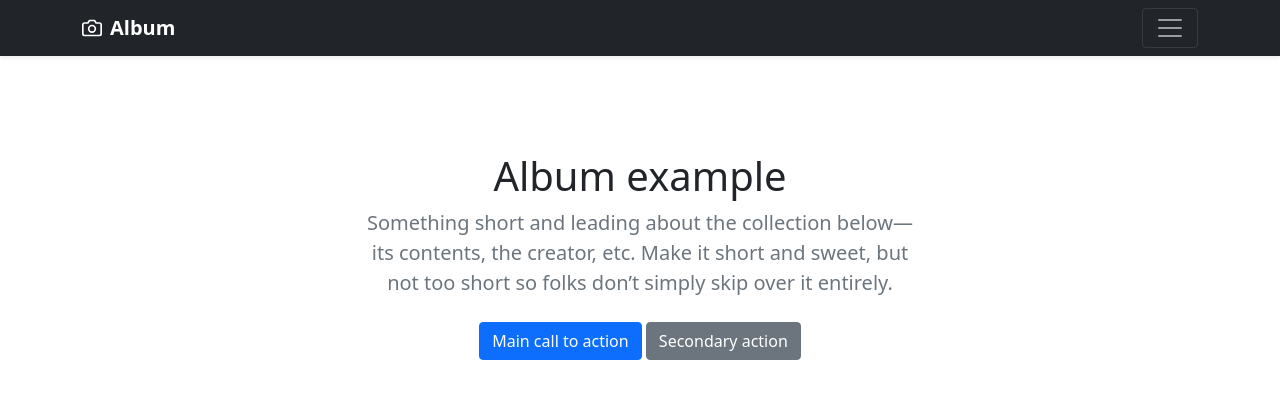
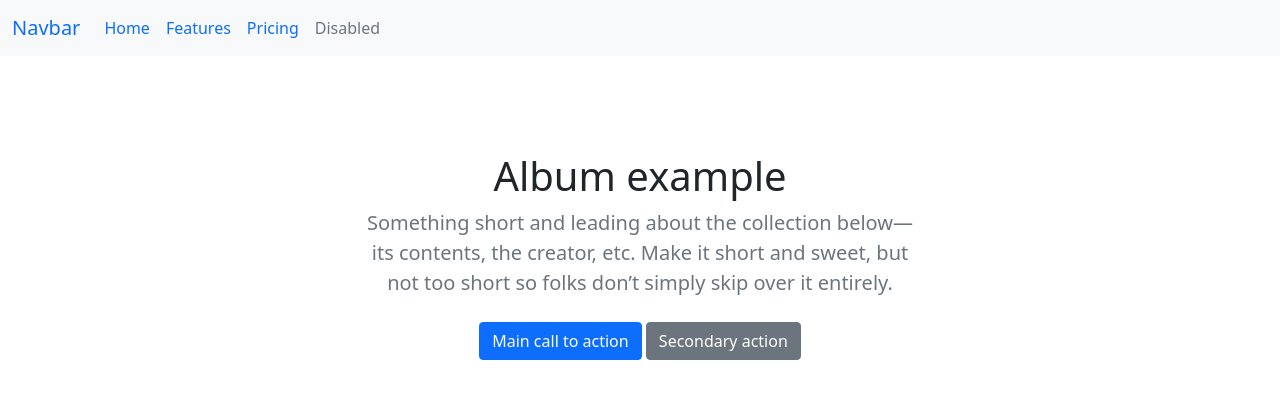
Before and after one commit to vrsb99/Intella, a Python web app: template website/templates/index.html in a window 1280 px wide. Shown: the top 420 px of the page. Run offline with Jinja, Linux system fonts and the light colour scheme; the template is opened without the code that fills it, so the values that code supplies are empty; some libraries are stand-ins or nearby versions.

Commit message:
Web changes

```diff
--- a/website/templates/layout.html
+++ b/website/templates/layout.html
@@ -13,7 +13,7 @@
 
 
     <!-- Bootstrap core CSS -->
-<link href="../static/bootstrap.min.css" rel="stylesheet" integrity="sha384-EVSTQN3/azprG1Anm3QDgpJLIm9Nao0Yz1ztcQTwFspd3yD65VohhpuuCOmLASjC" crossorigin="anonymous">
+<link href="{{ url_for('static', filename='../static/bootstrap.min.css') }}" rel="stylesheet" integrity="sha384-EVSTQN3/azprG1Anm3QDgpJLIm9Nao0Yz1ztcQTwFspd3yD65VohhpuuCOmLASjC" crossorigin="anonymous">
 
     <!-- Favicons -->
 <link rel="apple-touch-icon" href="/docs/5.0/assets/img/favicons/apple-touch-icon.png" sizes="180x180">
@@ -46,35 +46,30 @@
   <body>
 
 <header>
-  <div class="collapse bg-dark" id="navbarHeader">
-    <div class="container">
-      <div class="row">
-        <div class="col-sm-8 col-md-7 py-4">
-          <h4 class="text-white">About</h4>
-          <p class="text-muted">Add some information about the album below, the author, or any other background context. Make it a few sentences long so folks can pick up some informative tidbits. Then, link them off to some social networking sites or contact information.</p>
-        </div>
-        <div class="col-sm-4 offset-md-1 py-4">
-          <h4 class="text-white">Contact</h4>
-          <ul class="list-unstyled">
-            <li><a href="#" class="text-white">Follow on Twitter</a></li>
-            <li><a href="#" class="text-white">Like on Facebook</a></li>
-            <li><a href="#" class="text-white">Email me</a></li>
-          </ul>
-        </div>
+  <nav class="navbar navbar-expand-lg bg-light">
+    <div class="container-fluid">
+      <a class="navbar-brand" href="#">Navbar</a>
+      <button class="navbar-toggler" type="button" data-bs-toggle="collapse" data-bs-target="#navbarNav" aria-controls="navbarNav" aria-expanded="false" aria-label="Toggle navigation">
+        <span class="navbar-toggler-icon"></span>
+      </button>
+      <div class="collapse navbar-collapse" id="navbarNav">
+        <ul class="navbar-nav">
+          <li class="nav-item">
+            <a class="nav-link active" aria-current="page" href="#">Home</a>
+          </li>
+          <li class="nav-item">
+            <a class="nav-link" href="#">Features</a>
+          </li>
+          <li class="nav-item">
+            <a class="nav-link" href="#">Pricing</a>
+          </li>
+          <li class="nav-item">
+            <a class="nav-link disabled">Disabled</a>
+          </li>
+        </ul>
       </div>
     </div>
-  </div>
-  <div class="navbar navbar-dark bg-dark shadow-sm">
-    <div class="container">
-      <a href="#" class="navbar-brand d-flex align-items-center">
-        <svg xmlns="http://www.w3.org/2000/svg" width="20" height="20" fill="none" stroke="currentColor" stroke-linecap="round" stroke-linejoin="round" stroke-width="2" aria-hidden="true" class="me-2" viewBox="0 0 24 24"><path d="M23 19a2 2 0 0 1-2 2H3a2 2 0 0 1-2-2V8a2 2 0 0 1 2-2h4l2-3h6l2 3h4a2 2 0 0 1 2 2z"/><circle cx="12" cy="13" r="4"/></svg>
-        <strong>Album</strong>
-      </a>
-      <button class="navbar-toggler" type="button" data-bs-toggle="collapse" data-bs-target="#navbarHeader" aria-controls="navbarHeader" aria-expanded="false" aria-label="Toggle navigation">
-        <span class="navbar-toggler-icon"></span>
-      </button>
-    </div>
-  </div>
+  </nav>
 </header>
 
 <main>
```
Also changed, not shown: 1 other file.
